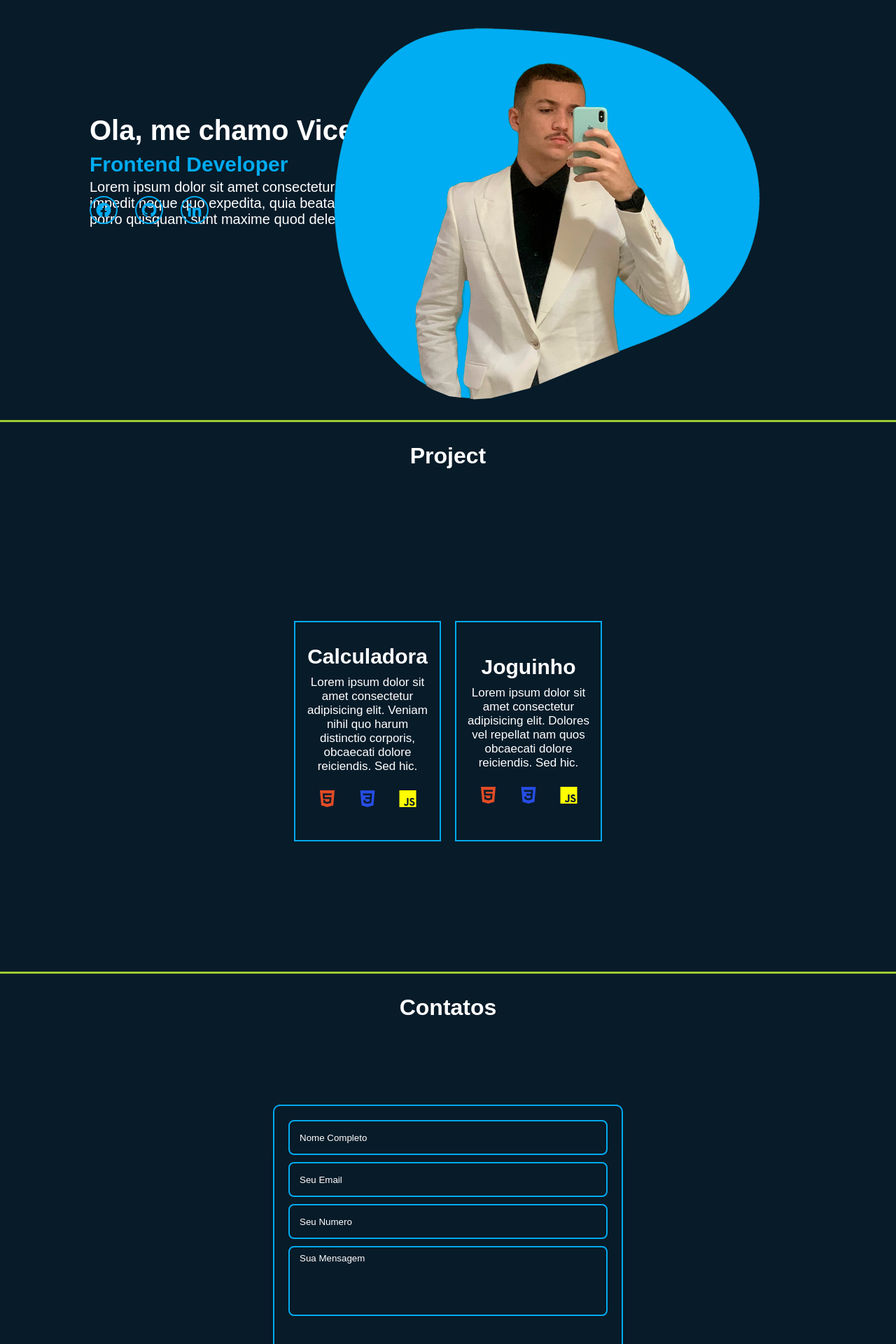
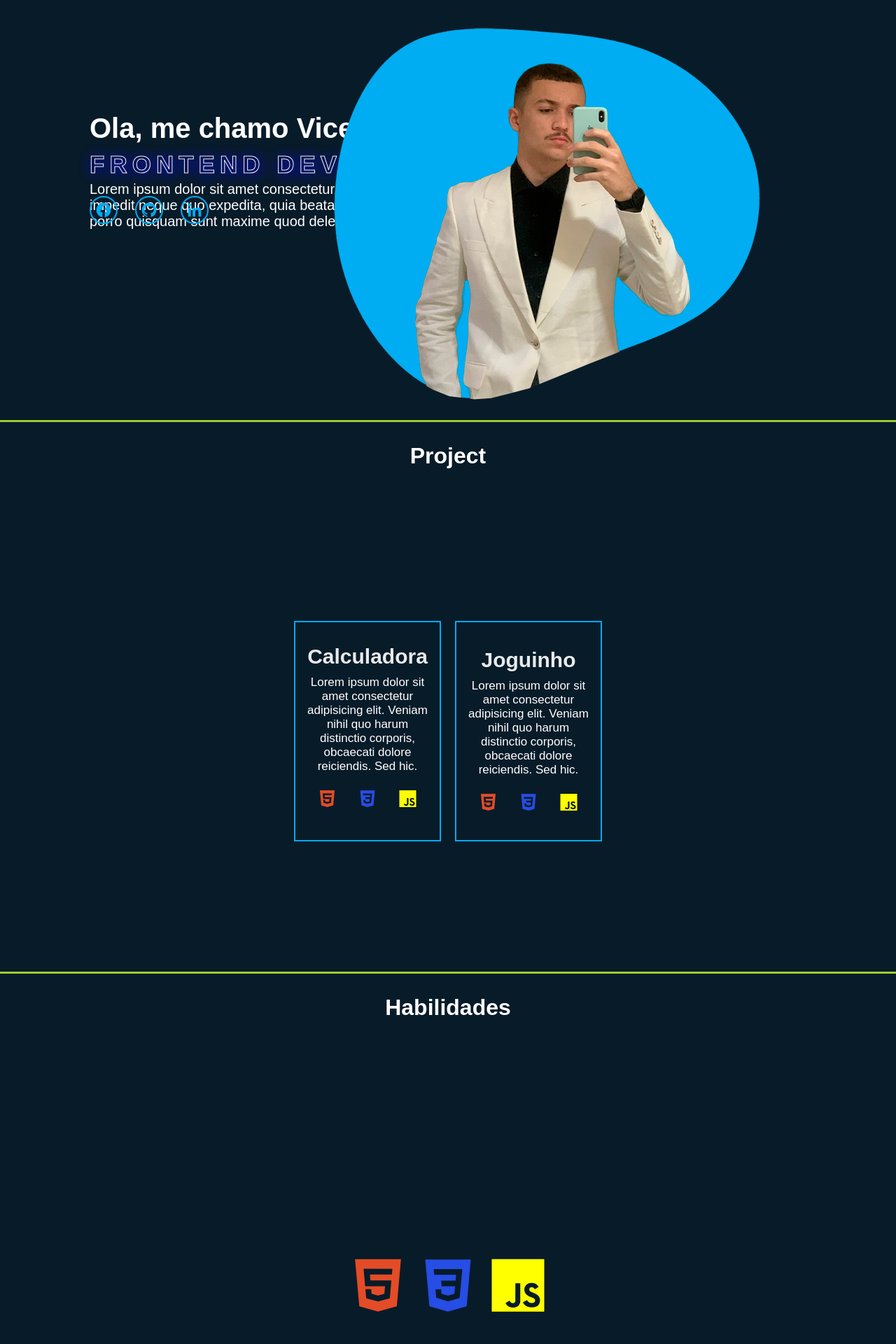
Before and after one commit to vicenzofr/DEV-Vicenzo-Portfolio, a PHP site: page /html/vicenzo.html in a window 1280 px wide. Shown: the part 200-2120 px from the top of the page at 70% size. Run offline with PHP 8.4, Linux system fonts and the light colour scheme; some web fonts are replaced.

Commit message:
habilidades + animação + organização = fim de noite

```diff
--- a/css/vicenzo.css
+++ b/css/vicenzo.css
@@ -69,10 +69,29 @@
 }
 
 .home-content h2{
-    font-size: 30px;
+    font-size: 35px;
     color: #00abf0;
     margin: 4px 0;
-}
+    text-transform: uppercase;
+    color: transparent;
+    -webkit-text-stroke: #fff;
+    -webkit-text-stroke-width: 1px;
+    text-shadow: 2px 2px 10px blue;
+    transition: all 0.5s ease-in-out;
+    letter-spacing: 0.2em;
+    animation: flicker 0.5s ease-in-out infinite alternate;
+  }
+
+  @keyframes flicker {
+    0% {
+      opacity: 0.5;
+      text-shadow: 2px 2px 10px blue;
+    }
+    100% {
+      opacity: 1;
+      text-shadow: 2px 2px 20px blue;
+    }
+  }
 
 .home-content h1{
     font-size: 40px;
@@ -131,16 +150,15 @@
 
 }
 
-
 .home-content h1 span::after{
     animation: typing;
 }
 
   h2 {
-    animation: fadeInOut 5s;
+    animation: fadeInOut 5s infinite;
   }
 
-@keyframes fadeInOut {
+@keyframes fadeInOut{
     0% {
       opacity: 0;
     }
@@ -276,6 +294,13 @@
   color: white;
 }
 
+#habit{
+  justify-content: center;
+  align-items: center;
+  display: flex;
+  margin: 30px;
+  color: white;
+}
 
 #contatos{
   justify-content: center;
@@ -284,6 +309,7 @@
   margin: 30px;
   color: white;
 }
+
 
 .main-container {
   display: flex;
@@ -405,3 +431,43 @@ footer {
   width: 4px;
   background: #9acd32;
 }
+
+.button-container{
+  font-size: 100px;
+  border: none;
+  background-color: transparent;
+  justify-content: center;
+  align-items: center;
+  display: flex;
+  height: 87vh;
+}
+
+.button-container i{
+  font-size: 100px ;
+  border: none;
+  cursor: pointer;
+}
+
+#java1{
+  color: yellow ;
+}
+
+#css1{
+  color: #264de4;
+}
+
+#html1 {
+ color:  #e34c26;
+}
+
+.button-html,
+.button-css,
+.button-java{
+  border: none;
+  background-color: transparent;
+}
+
+
+#css1:hover, #html1:hover, #java1:hover{
+  transform: translateY(-10px);
+}
--- a/html/vicenzo.html
+++ b/html/vicenzo.html
@@ -13,25 +13,22 @@
 
 </head>
 <body>
-
-
-
     <div class="quadrado">
 
     <header>
         <a href="vicenzo.html" class="logo">Vicenzo</a>
-
         <nav class="navbar">
             <a href="../html/vicenzo.html" class="homer">Home</a>
             <a href="#" id="port">Project</a>
             <a href="#" id="contact">Contatos</a>
+            <a href="#" id="habilidades">Habilidades</a>
         </nav>
     </header>
 
     <section class="home">
         <div class="home-content">
             <H1 class="vicenzo"> Ola, me chamo Vicenzo</H1>
-            <h2> Frontend Developer</h2>
+            <h2 class="words">  Frontend Developer</h2>
             <p>Lorem ipsum dolor sit amet consectetur, adipisicing elit. Mollitia impedit neque quo expedita, quia beatae odit error sit corporis porro quisquam sunt maxime quod delectus eius id quam optio sint.</p>
 
 
@@ -40,7 +37,6 @@
                 <a href="https://github.com/vicenzofr" target="_blank"><i class='bx bxl-github' ></i></a>
                 <a href="https://www.linkedin.com/in/vicenzo-fernandes-506775278/" target="_blank"><i class='bx bxl-linkedin' ></i></a>
             </div>
-
             <div class="home-perfil">
                 <img src="../imagens/perfil.png" alt="  ">
             </div>
@@ -49,15 +45,12 @@
     </div>
 
 
-        <div class="linha" id="linha">
-        </div>
+        <div class="linha" id="linha"></div>
 
 
         <h1 id="works">Project</h1>
 
-
     <div class="center"  id="center">
-
         <div class="calculadora">
                 <a href="../html/calculadora.html">
                     <button class="botao">
@@ -74,21 +67,38 @@
             <a href="../flappy bird so de zoas/flap.html">
                 <button class="botao1">
                     <h2>Joguinho</h2>
-                    <p>Lorem ipsum dolor sit amet consectetur adipisicing elit. Dolores vel repellat nam quos obcaecati dolore reiciendis. Sed hic.</p>
+                    <p>Lorem ipsum dolor sit amet consectetur adipisicing elit. Veniam nihil quo harum distinctio corporis, obcaecati dolore reiciendis. Sed hic.</p>
                     <i class='bx bxl-html5' id="html"></i>
                     <i class='bx bxl-css3' id="css" ></i>
                     <i class='bx bxl-javascript' id="java"></i>
                 </button>
             </a>
-
         </div>
-
      </div>
 
 
-        <div class="linha" id="linha1">
+        <div class="linha" id="linha1"></div>
+
+        <h1 id="habit">Habilidades</h1>
+
+
+        <div class="button-container">
+            <button class="button-html">
+                <i class='bx bxl-html5' id="html1"></i>
+            </button>
+
+            <button class="button-css">
+                <i class='bx bxl-css3' id="css1" ></i>
+
+            </button>
+
+            <button class="button-java">
+                <i class='bx bxl-javascript' id="java1"></i>
+            </button>
         </div>
 
+
+        <div class="linha" id="linha1"></div>
 
         <h1 id="contatos">Contatos</h1>
 
@@ -105,17 +115,13 @@
     </div>
 
 
-    <div class="footer">
-
-    </div>
-
+    <div class="footer"></div>
 
     <footer>
-
         <div class="footer-content">
         <p class="copyright">
             © 2023 SeuSite. Todos os direitos reservados.
-          </p>
+        </p>
     </footer>
 
 
```
